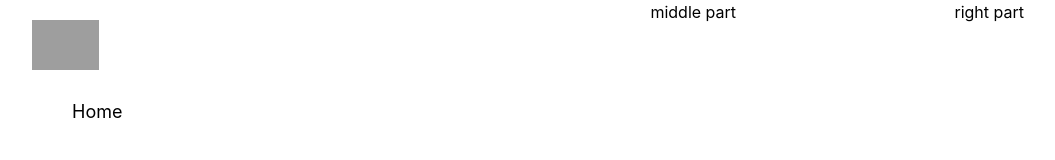
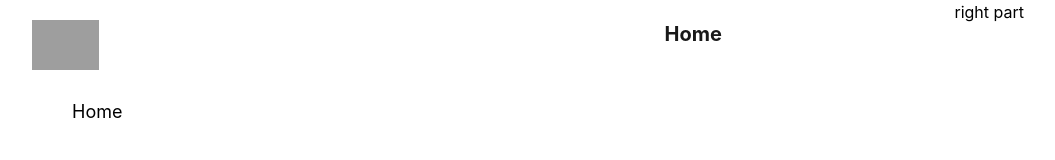
Before and after one commit to AryanSinghal007/perch, a React (Create React App) app: page / in a window 1280 px wide. Shown: the top 160 px of the page, without its empty margins (112-1167 px from the left). Built offline with nearby package versions, Linux system fonts and the light colour scheme; grey boxes are pictures that could not be loaded; some icons are missing.

Commit message:
navigation panel done

```diff
--- a/src/Components/HomePage/HomePage.jsx
+++ b/src/Components/HomePage/HomePage.jsx
@@ -1,6 +1,7 @@
 import React from 'react';
 import { Grid } from '@mui/material';
 import Navigation from '../Navigation/Navigation';
+import HomeSection from '../HomeSection/HomeSection';
 
 const HomePage = () => {
   return (
@@ -11,7 +12,7 @@ const HomePage = () => {
         </Grid>
 
         <Grid item xs={12} lg={6} className='hidden lg:block relative'>
-            <p className='text-center'>middle part</p>
+            <HomeSection/>
         </Grid>
 
         <Grid item xs={0} lg={3} className='hidden lg:block relative'>
--- /dev/null
+++ b/src/Components/HomeSection/HomeSection.jsx
@@ -0,0 +1,13 @@
+import React from 'react';
+
+const HomeSection = () => {
+    return (
+        <div className="space-y-5">
+            <section>
+                <h1 className='py-5 text-xl font-bold opacity-90'>Home</h1>
+            </section>
+        </div>
+    );
+}
+
+export default HomeSection;
```
